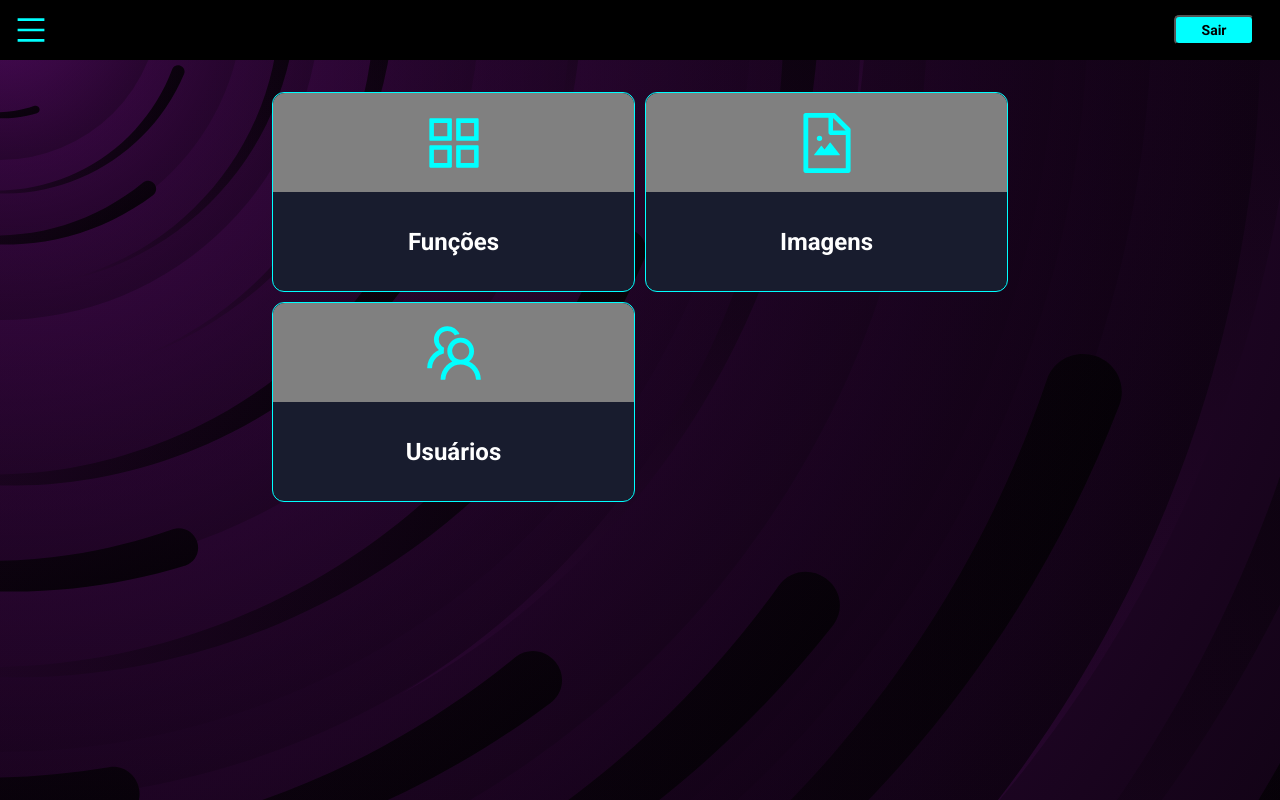
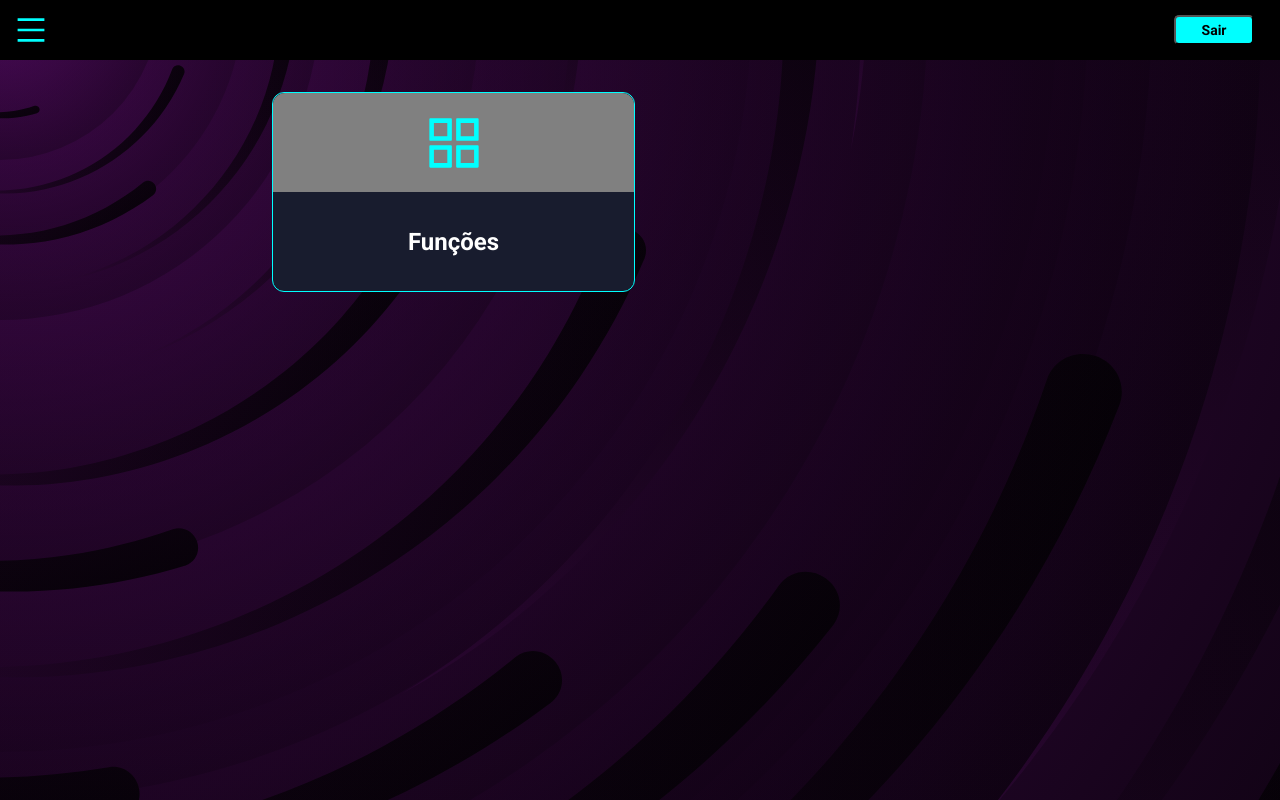
Before and after one commit to mayoral-leonardo/eye-lock-front, a React (Create React App) app: page /dashboard in a window 1280 px wide. Built offline with nearby package versions, Linux system fonts and the light colour scheme; sample sign-in values are in the browser's storage.

Commit message:
created admin level verification

```diff
--- a/src/components/Sidebar/Sidebar.css
+++ b/src/components/Sidebar/Sidebar.css
@@ -7,7 +7,6 @@
 .sidebar__main-content {
   display: flex;
   flex-direction: column;
-  justify-content: space-between;
   align-items: center;
   width: 100%;
   height: 25%;
@@ -24,4 +23,5 @@
   font-size: 0.875rem;
   width: 140px;
   text-align: center;
+  margin-top: 1rem;
 }
--- a/src/components/Sidebar/Sidebar.jsx
+++ b/src/components/Sidebar/Sidebar.jsx
@@ -1,10 +1,12 @@
-import React, { useState } from 'react';
+import React, { useState, useContext } from 'react';
 import { Link } from 'react-router-dom';
 import Header from '../../components/Header/Header';
+import { AuthContext } from "../../contexts/auth"
 import { Grid, Drawer } from 'antd';
 import './Sidebar.css';
 
 export default function Sidebar() {
+  const { user } = useContext(AuthContext);
   const { useBreakpoint } = Grid;
   const [showDrawer, setShowDrawer] = useState(false);
 
@@ -27,8 +29,7 @@ export default function Sidebar() {
           <div className='sidebar__main-content'>
             <Link to='/' className='sidebar__main-content__button'>Dashboard</Link>
             <Link to='/functions' className='sidebar__main-content__button'>Funções</Link>
-            <button className='sidebar__main-content__button'>Imagens</button>
-            <Link to='/users' className='sidebar__main-content__button'>Usuários</Link>
+            {user.level === 'admin' && <Link to='/users' className='sidebar__main-content__button'>Usuários</Link>}
           </div>
         </Drawer>
       </section>
--- a/src/contexts/auth.js
+++ b/src/contexts/auth.js
@@ -6,6 +6,7 @@ export const AuthContext = createContext({});
 
 function AuthProvider({ children }) {
   const [user, setUser] = useState(null);
+  const [isAdmin, setIsAdmin] = useState(false);
   const [loadingAuth, setLoadingAuth] = useState(false);
   const [loading, setLoading] = useState(true);
   const [loadingRegistration, setLoadingRegistration] = useState(false);
@@ -35,6 +36,7 @@ function AuthProvider({ children }) {
     try {
       const response = await authConsumer.signIn(email, password);
       setUser(response.user);
+      if (response.user.level === 'admin') setIsAdmin(true);
       storageUser(response.user);
     } catch (error) {
       console.log(error);
@@ -79,6 +81,7 @@ function AuthProvider({ children }) {
       value={{
         signed: !!user,
         user,
+        isAdmin,
         loading,
         loadingAuth,
         loadingRegistration,
--- a/src/pages/Dashboard/Dashboard.jsx
+++ b/src/pages/Dashboard/Dashboard.jsx
@@ -1,11 +1,13 @@
-import React from "react";
+import React, {useContext} from "react";
 import './Dashboard.css';
 import { useHistory } from 'react-router';
+import { AuthContext } from "../../contexts/auth"
 import Sidebar from '../../components/Sidebar/Sidebar';
 import Card from "../../components/Card/Card";
-import { AppstoreOutlined, FileImageOutlined, TeamOutlined } from "@ant-design/icons";
+import { AppstoreOutlined, TeamOutlined } from "@ant-design/icons";
 
 export default function Dashboard() {
+  const { user } = useContext(AuthContext);
   const history = useHistory();
 
   return (
@@ -14,8 +16,7 @@ export default function Dashboard() {
       <div className='dashboard__main-content'>
         <div className='dashboard__cards-section'>
           <Card title='Funções' icon={<AppstoreOutlined className='dashboard__icon'/>} onClick={() => history.push('/functions')} />
-          <Card title='Imagens' icon={<FileImageOutlined className='dashboard__icon'/>}/>
-          <Card title='Usuários' icon={<TeamOutlined className='dashboard__icon'/>} onClick={() => history.push('/users')}/>
+          {user.level === 'admin' && <Card title='Usuários' icon={<TeamOutlined className='dashboard__icon'/>} onClick={() => history.push('/users')}/>}
         </div>
       </div>
     </section>
--- a/src/routes/Route.js
+++ b/src/routes/Route.js
@@ -5,10 +5,11 @@ import { AuthContext } from '../contexts/auth';
 export default function RouteWrapper({
   component: Component,
   isPrivate,
+  adminOnly,
   ...rest
 }) {
 
-  const { signed, loading } = useContext(AuthContext);
+  const { signed, loading, isAdmin } = useContext(AuthContext);
 
   if (loading) {
     return <h1>Carregando...</h1>
@@ -22,6 +23,10 @@ export default function RouteWrapper({
     return <Redirect to='/dashboard' />
   }
 
+  if (signed && adminOnly && !isAdmin) {
+    return <Redirect to='/dashboard' />
+  }
+
   return (
     <Route
       {...rest}
--- a/src/routes/index.js
+++ b/src/routes/index.js
@@ -13,7 +13,7 @@ export default function Routes() {
       <Route exact path="/" component={SignIn} />
       <Route exact path="/dashboard" component={Dashboard} isPrivate />
       <Route exact path="/functions" component={SystemFunctions} isPrivate />
-      <Route exact path="/users" component={UsersTable} isPrivate />
+      <Route exact path="/users" component={UsersTable} isPrivate adminOnly/>
       <Route path="*" component={ErrorPage}/>
     </Switch>
   );
```
